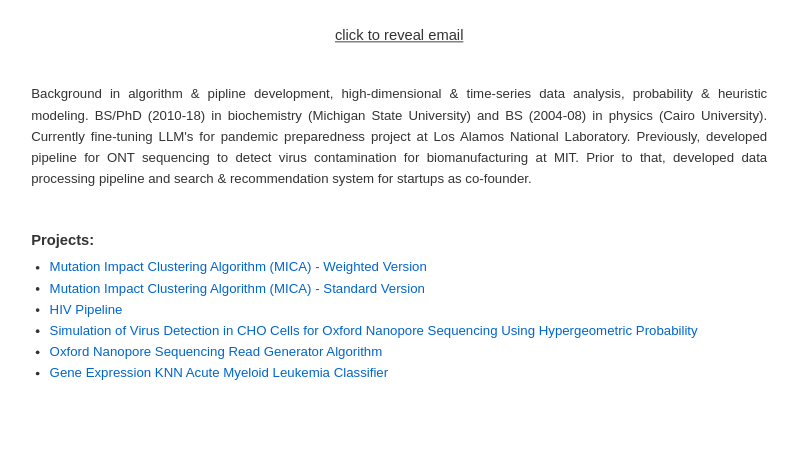
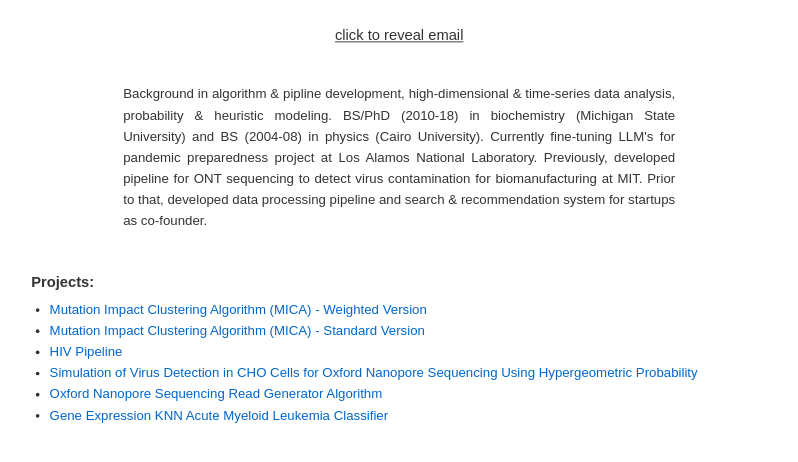
Before and after one commit to raeufroushangar/raeufroushangar.com, a Jekyll site: the page built from index.html, in a window 1280 px wide. Shown: the top 462 px of the page, without its empty margins (208-1006 px from the left). Built offline with Jekyll 4.4.1, drawn with Linux system fonts in a browser that asks for light colours.

```diff
--- a/index.html
+++ b/index.html
@@ -13,8 +13,7 @@
 
 <!-- <div style="display: flex; align-items: center;"> -->
 <div style="display: flex; justify-content: center; align-items: center;">
-
-  <div style="font-size: 0.9em; text-align: justify;">
+  <div style="font-size: 0.9em; text-align: justify; max-width: 600px;">
     Background in algorithm & pipline development, high-dimensional & time-series data analysis, probability & heuristic modeling. BS/PhD (2010-18) in biochemistry (Michigan State University) and BS (2004-08) in physics (Cairo University). Currently fine-tuning LLM's for pandemic preparedness project at Los Alamos National Laboratory. Previously, developed pipeline for ONT sequencing to detect virus contamination for biomanufacturing at MIT. Prior to that, developed data processing pipeline and search & recommendation system for startups as co-founder.
 
   </div>
```
